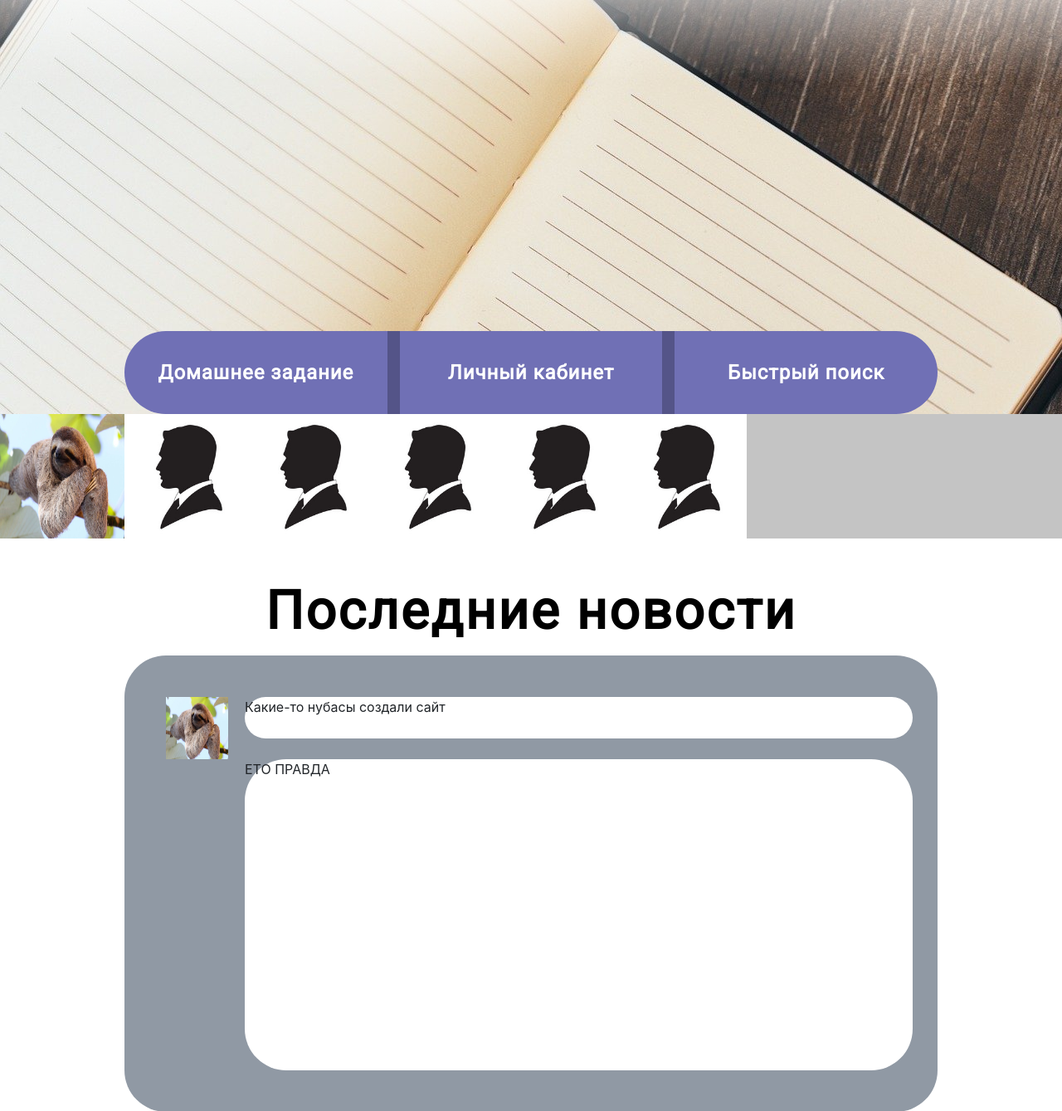
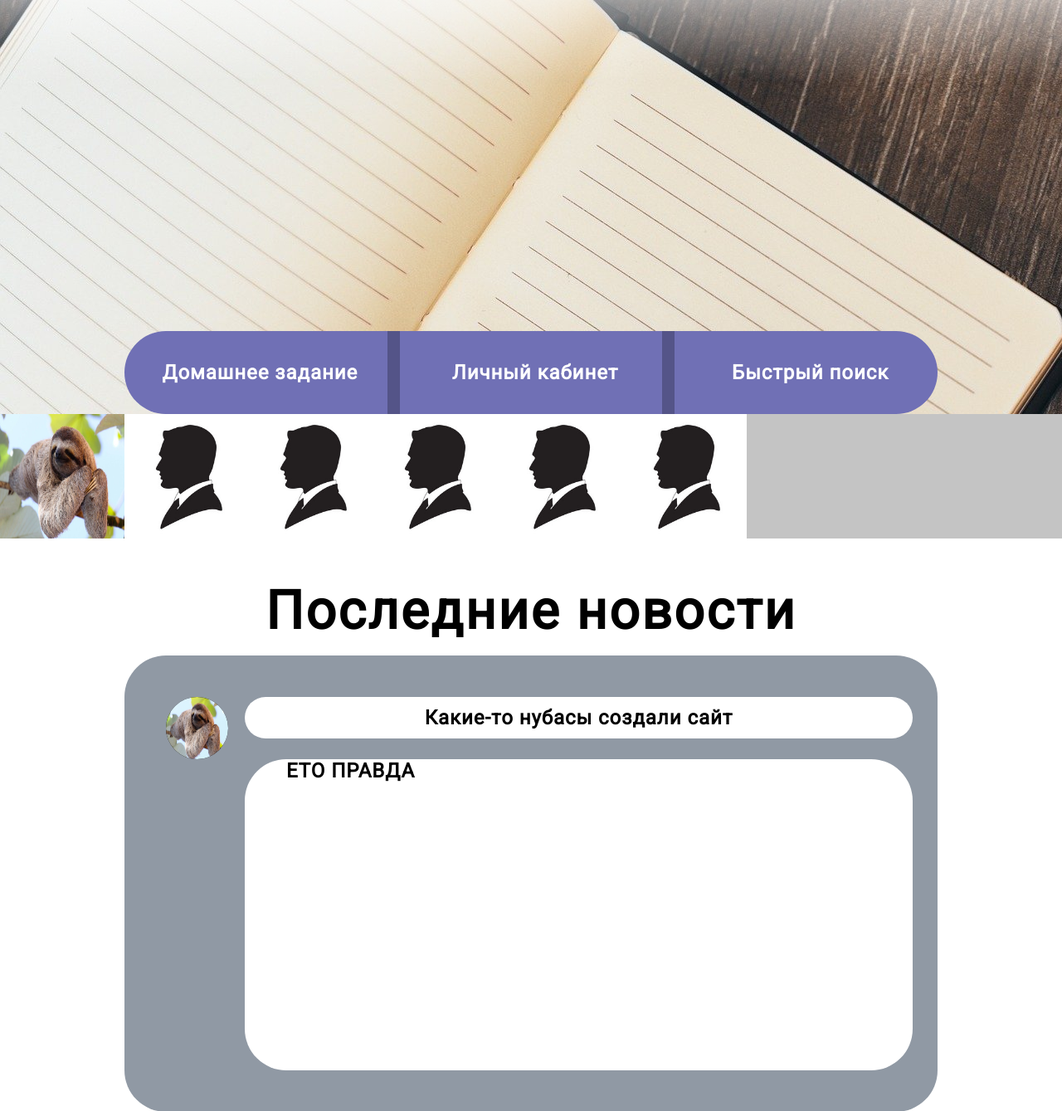
Before and after one commit to Fullfix/HWHub, a Django app: page / in a window 1280 px wide. Shown: the part 61-1400 px from the top of the page at 83% size. Run offline with Django 3.2, Linux system fonts and the light colour scheme; data comes from the database, SQL or seed files in the repository; some libraries are stand-ins or nearby versions.

Commit message:
Make MainPage Great Again

```diff
--- a/src/static/styles/main.css
+++ b/src/static/styles/main.css
@@ -50,7 +50,7 @@
     grid-template-rows: 75px calc(100% - 75px);
     grid-column-gap: 20px;
 }
-.news_block_avatar{
+.news_block_avatar img{
     border-radius: 75px;
     background: black;
     height: 75px;
@@ -117,19 +117,22 @@
     align-items: center;
     text-align: center;
     height: 100%;
-    width: 100%;
+    width: calc(100%/3);
+    position: absolute;
 }
 .header_button_area_button_LK_Link {
     align-items: center;
     text-align: center;
     height: 100%;
-    width: 100%;
+    width: calc(100%/3);
+    position: absolute;
 }
 .header_button_area_button_FS_Link {
     align-items: center;
     text-align: center;
     height: 100%;
-    width: 100%;
+    width: calc(100%/3);
+    position: absolute;
 }
 .last_update {
     right: 50px;
@@ -137,3 +140,69 @@
     height: 28px;
     margin-top: 11px;
 }
+.header_button_area_button_HW:hover .submenu{
+    visibility: visible;
+    opacity: 1;
+}
+.header_button_area_button_HW .submenu {
+    position: absolute;
+    visibility: hidden;
+    height: 300px;
+    display: grid;
+    grid-template-columns: 1fr 1fr;
+    width: calc((100% - 30px) / 3 - 50px);
+    margin-left: 50px;
+    margin-top: 100px;
+    opacity: 0;
+    background: #7070B5;
+    border-radius: 0px 0px 50px 50px;
+    z-index: 10;
+    -webkit-transition: 0.5s ease-in-out;
+    -moz-transition: 0.5s ease-in-out;
+    -o-transition: 0.5s ease-in-out;
+    transition: 0.5s ease-in-out;
+}
+.header_button_area_button_FS:hover .submenu{
+    visibility: visible;
+    opacity: 1;
+}
+.header_button_area_button_FS .submenu {
+    position: absolute;
+    visibility: hidden;
+    height: 150px;
+    display: grid;
+    grid-template-rows: 1fr 1fr;
+    width: calc((100% - 30px) / 3 - 50px);
+    margin-top: 100px;
+    opacity: 0;
+    background: #7070B5;
+    border-radius: 0px 0px 50px 50px;
+    z-index: 10;
+    -webkit-transition: 0.5s ease-in-out;
+    -moz-transition: 0.5s ease-in-out;
+    -o-transition: 0.5s ease-in-out;
+    transition: 0.5s ease-in-out;
+}
+.FastSearch_button_button {
+    -webkit-appearance: none;
+    border-width: 0px;
+    border-radius: 10px;
+    background-color: #49D264;
+    height: 40px;
+    width: calc(100% / 2);
+}
+.FastSearch_Form_Form{
+    width: calc(100% - 50px);
+    color: black!important;
+
+}
+.news_block_name_content {
+    margin-top: 11px;
+    width: calc(100% - 100px);
+    margin-left: 50px;
+}
+.news_block_content_content {
+    margin-left: 50px;
+    text-align: left!important;
+    width: calc(100% - 100px);
+}
--- a/src/templates/main.html
+++ b/src/templates/main.html
@@ -4,7 +4,7 @@
 {% block title %}{{class}} Главная страница {% endblock %}
 
 {% block link %}
-<link href="{% static 'styles/main.css' %}?version=14" rel="stylesheet">
+<link href="{% static 'styles/main.css' %}?version=24" rel="stylesheet">
 <meta http-equiv="Content-Type" content="text/html; charset=utf-8">
 {% endblock %}
 
@@ -14,11 +14,22 @@
 		<div class="header_button_area" style="background: linear-gradient(180deg, rgba(255, 255, 255, 0.82) 0.01%, rgba(255, 255, 255, 0.54) 0.02%, rgba(255, 255, 255, 0) 19.79%), url({% static 'images/header.jpg' %});">
 			<div class="header_button_area_button">
 				<div class="header_button_area_button_HW">
-					<a href="#">
 						<div class="header_button_area_button_HW_Link">
 							<p class="usual" style="margin-top: 36px">Домашнее задание</p>
 						</div>
-					</a>
+					<div class="submenu">
+						<div class="header_button_area_button_HW_submenu_grade"><a class="usual" href="#">1 класс</a></div>
+						<div class="header_button_area_button_HW_submenu_grade"><a class="usual" href="#">2 класс</a></div>
+						<div class="header_button_area_button_HW_submenu_grade"><a class="usual" href="#">3 класс</a></div>
+						<div class="header_button_area_button_HW_submenu_grade"><a class="usual" href="#">4 класс</a></div>
+						<div class="header_button_area_button_HW_submenu_grade"><a class="usual" href="#">5 класс</a></div>
+						<div class="header_button_area_button_HW_submenu_grade"><a class="usual" href="#">6 класс</a></div>
+						<div class="header_button_area_button_HW_submenu_grade"><a class="usual" href="#">7 класс</a></div>
+						<div class="header_button_area_button_HW_submenu_grade"><a class="usual" href="#">8 класс</a></div>
+						<div class="header_button_area_button_HW_submenu_grade"><a class="usual" href="#">9 класс</a></div>
+						<div class="header_button_area_button_HW_submenu_grade"><a class="usual" href="#">10 класс</a></div>
+						<div class="header_button_area_button_HW_submenu_grade"><a class="usual" href="#">11 класс</a></div>
+					</div>
 				</div>
 				<div class="Stick"></div>
 				<div class="header_button_area_button_LK">
@@ -30,11 +41,17 @@
 				</div>
 				<div class="Stick"></div>
 				<div class="header_button_area_button_FS">
-					<a href="#">
-						<div class="header_button_area_button_LK_Link">
+						<div class="header_button_area_button_FS_Link">
 							<p class="usual" style="margin-top: 36px">Быстрый поиск</p>
 						</div>
-					</a>
+					<div class="submenu">
+						<div class="FastSearch_Form" style="margin-top: 20px">
+							<input class="FastSearch_Form_Form usual" type="text">
+						</div>
+						<div class="FastSearch_button">
+							<input class="FastSearch_button_button usual" type="submit" value="Поиск">
+						</div>
+					</div>
 				</div>
 			</div>
 		</div>
@@ -57,10 +74,14 @@
 					<img src="{{new.publisher.profile.photo.url}}" width="75px" height="75px">
 				</div>
 				<div class="news_block_name">
-					{{new.summary}}
+					<div class="news_block_name_content usual" style="color: black!important;">
+						{{new.summary}}
+					</div>
 				</div>
 				<div class="news_block_content">
-					{{new.description}}
+					<div class="news_block_content_content usual" style="color: black!important;">
+						{{new.description}}
+					</div>
 				</div>
 			</div>
 			{% endfor %}
```
